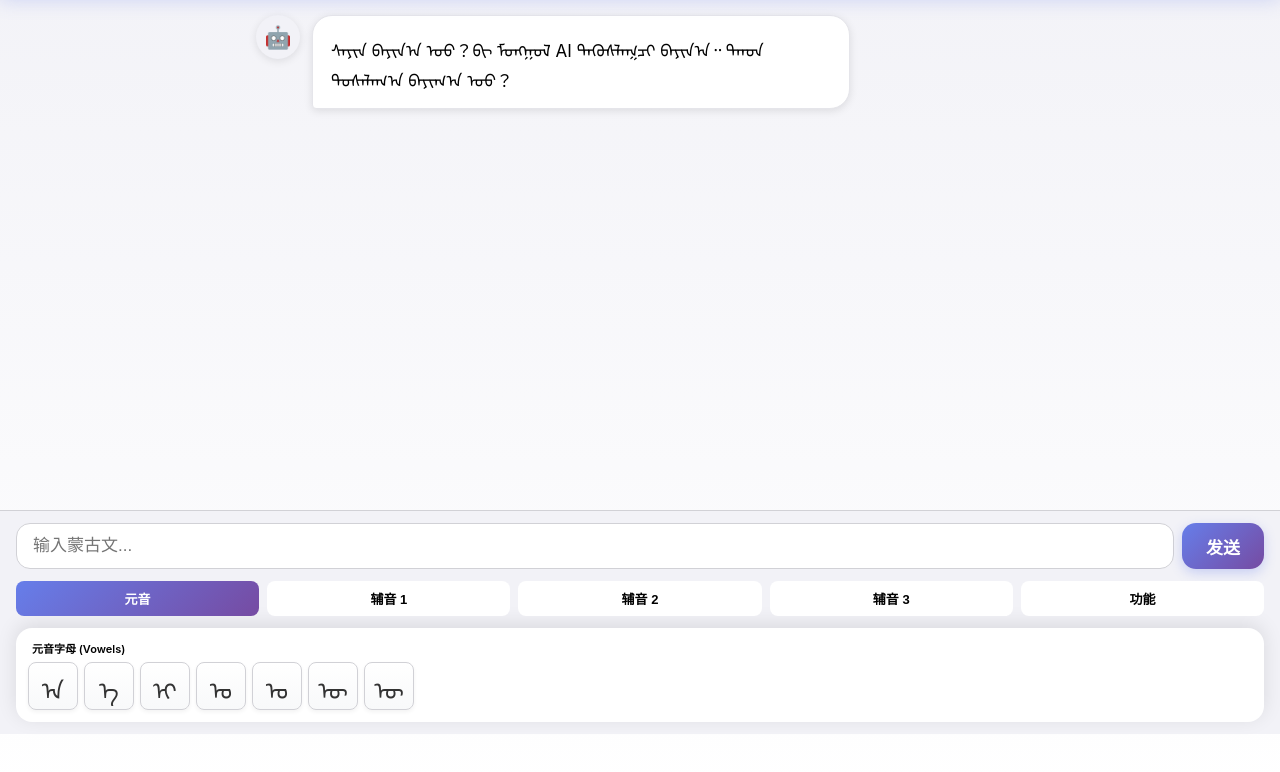
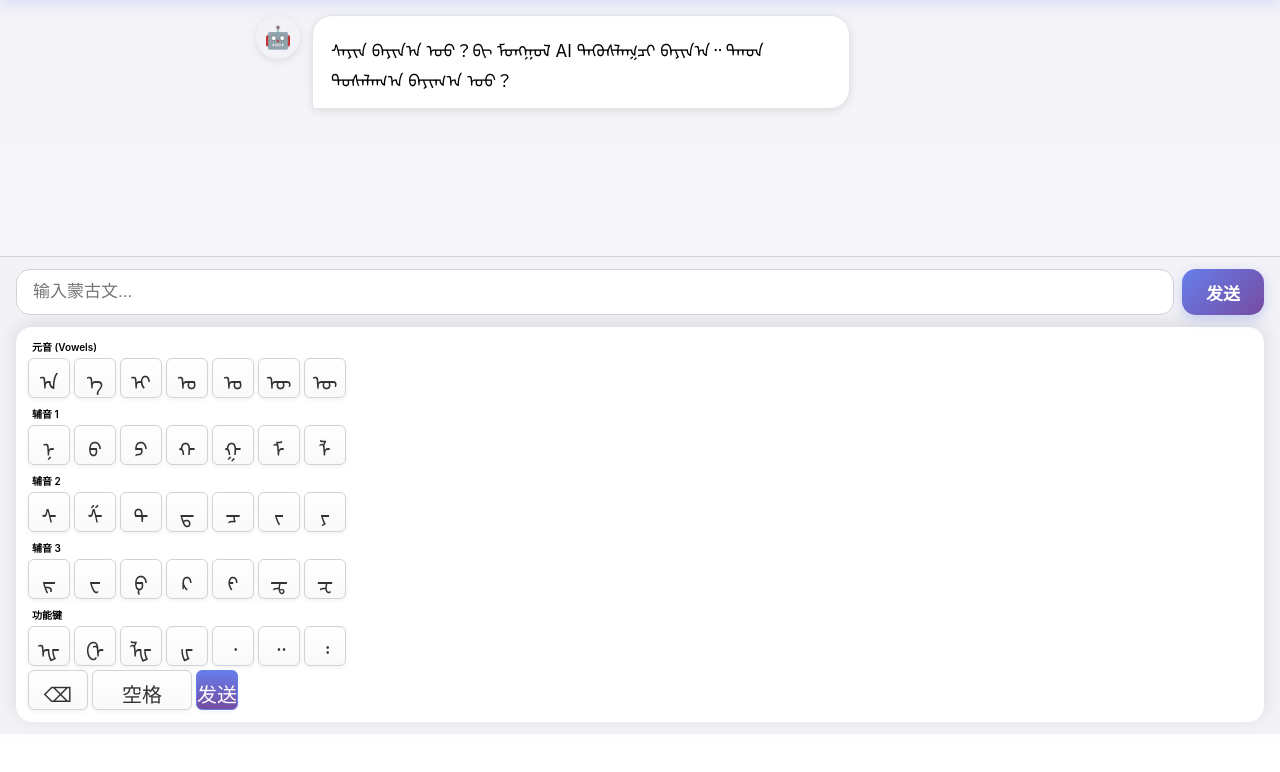
Before and after one commit to claws-x/mongol-ai, a plain HTML site: page demo_chat_with_keyboard.html in a window 1280 px wide. Shown: the part 66-838 px from the top of the page. Drawn offline with Linux system fonts and the light colour scheme.

Commit message:
feat: 优化键盘布局 - 一页显示所有按键
优化内容：
1. 移除分页标签，所有按键在一页显示
2. 减小按键尺寸：50x48px → 42x40px
3. 减小间距：6px → 4px
4. 减小字体：24px → 20px
5. 减小标签字体：11px → 10px
6. 布局紧凑：
   - 元音（7 键）
   - 辅音 1（7 键）
   - 辅音 2（7 键）
   - 辅音 3（7 键）
   - 功能键（10 键）
7. 添加拉丁/蒙古文切换按钮

布局优化：
- 所有键盘区域垂直排列
- 无需切换分页
- 一眼看到所有按键
- 触摸屏友好

📐 一页完整键盘布局完成

```diff
--- a/demo_chat_with_keyboard.html
+++ b/demo_chat_with_keyboard.html
@@ -39,7 +39,7 @@
             font-family: -apple-system, BlinkMacSystemFont, sans-serif;
             background: linear-gradient(180deg, #F2F2F7 0%, #FFFFFF 100%);
             min-height: 100vh;
-            padding-bottom: 400px;
+            padding-bottom: 380px;
         }
 
         /* 导航栏 */
@@ -190,7 +190,7 @@
         }
 
         .keyboard-section {
-            margin-bottom: 10px;
+            margin-bottom: 8px;
         }
 
         .keyboard-section:last-child {
@@ -198,17 +198,17 @@
         }
 
         .section-label {
-            font-size: 11px;
+            font-size: 10px;
             color: var(--gray-400);
-            margin-bottom: 6px;
+            margin-bottom: 4px;
             padding-left: 4px;
             font-weight: 600;
         }
 
         .keyboard-row {
             display: flex;
-            gap: 6px;
-            margin-bottom: 6px;
+            gap: 4px;
+            margin-bottom: 4px;
         }
 
         .keyboard-row:last-child {
@@ -217,10 +217,10 @@
 
         .key {
             flex: 1;
-            max-width: 50px;
-            height: 48px;
+            max-width: 42px;
+            height: 40px;
             border: 1px solid var(--gray-300);
-            border-radius: 8px;
+            border-radius: 6px;
             background: linear-gradient(180deg, #FFFFFF 0%, #F8F9FA 100%);
             cursor: pointer;
             transition: all 0.15s;
@@ -242,18 +242,18 @@
         }
 
         .key-char {
-            font-size: 24px;
+            font-size: 20px;
             font-family: 'Mongolian Baiti', 'Noto Sans Mongolian', sans-serif;
             color: #333;
             transition: color 0.15s;
         }
 
         .key-wide {
-            max-width: 80px;
+            max-width: 60px;
         }
 
         .key-space {
-            max-width: 150px;
+            max-width: 100px;
         }
 
         .key-function {
@@ -350,19 +350,11 @@
             <button class="send-btn" onclick="sendMessage()">发送</button>
         </div>
 
-        <!-- 键盘切换 -->
-        <div class="keyboard-tabs">
-            <button class="tab-btn active" onclick="switchKeyboard('vowels')">元音</button>
-            <button class="tab-btn" onclick="switchKeyboard('consonants1')">辅音 1</button>
-            <button class="tab-btn" onclick="switchKeyboard('consonants2')">辅音 2</button>
-            <button class="tab-btn" onclick="switchKeyboard('consonants3')">辅音 3</button>
-            <button class="tab-btn" onclick="switchKeyboard('functions')">功能</button>
-        </div>
-
-        <!-- 元音键盘 -->
-        <div class="mongolian-keyboard" id="keyboard-vowels">
+        <!-- 完整键盘（一页显示） -->
+        <div class="mongolian-keyboard">
+            <!-- 元音 -->
             <div class="keyboard-section">
-                <div class="section-label">元音字母 (Vowels)</div>
+                <div class="section-label">元音 (Vowels)</div>
                 <div class="keyboard-row">
                     <div class="key" onclick="inputChar('ᠠ')"><span class="key-char">ᠠ</span></div>
                     <div class="key" onclick="inputChar('ᠡ')"><span class="key-char">ᠡ</span></div>
@@ -373,12 +365,10 @@
                     <div class="key" onclick="inputChar('ᠦ')"><span class="key-char">ᠦ</span></div>
                 </div>
             </div>
-        </div>
 
-        <!-- 辅音键盘 1 -->
-        <div class="mongolian-keyboard" id="keyboard-consonants1" style="display: none;">
+            <!-- 辅音 1 -->
             <div class="keyboard-section">
-                <div class="section-label">辅音字母 (Consonants) Part 1</div>
+                <div class="section-label">辅音 1</div>
                 <div class="keyboard-row">
                     <div class="key" onclick="inputChar('ᠨ')"><span class="key-char">ᠨ</span></div>
                     <div class="key" onclick="inputChar('ᠪ')"><span class="key-char">ᠪ</span></div>
@@ -389,12 +379,10 @@
                     <div class="key" onclick="inputChar('ᠯ')"><span class="key-char">ᠯ</span></div>
                 </div>
             </div>
-        </div>
 
-        <!-- 辅音键盘 2 -->
-        <div class="mongolian-keyboard" id="keyboard-consonants2" style="display: none;">
+            <!-- 辅音 2 -->
             <div class="keyboard-section">
-                <div class="section-label">辅音字母 (Consonants) Part 2</div>
+                <div class="section-label">辅音 2</div>
                 <div class="keyboard-row">
                     <div class="key" onclick="inputChar('ᠰ')"><span class="key-char">ᠰ</span></div>
                     <div class="key" onclick="inputChar('ᠱ')"><span class="key-char">ᠱ</span></div>
@@ -405,12 +393,10 @@
                     <div class="key" onclick="inputChar('ᠶ')"><span class="key-char">ᠶ</span></div>
                 </div>
             </div>
-        </div>
 
-        <!-- 辅音键盘 3 -->
-        <div class="mongolian-keyboard" id="keyboard-consonants3" style="display: none;">
+            <!-- 辅音 3 -->
             <div class="keyboard-section">
-                <div class="section-label">辅音字母 (Consonants) Part 3</div>
+                <div class="section-label">辅音 3</div>
                 <div class="keyboard-row">
                     <div class="key" onclick="inputChar('ᠷ')"><span class="key-char">ᠷ</span></div>
                     <div class="key" onclick="inputChar('ᠸ')"><span class="key-char">ᠸ</span></div>
@@ -421,23 +407,21 @@
                     <div class="key" onclick="inputChar('ᠽ')"><span class="key-char">ᠽ</span></div>
                 </div>
             </div>
-        </div>
 
-        <!-- 功能键盘 -->
-        <div class="mongolian-keyboard" id="keyboard-functions" style="display: none;">
+            <!-- 功能键 -->
             <div class="keyboard-section">
-                <div class="section-label">特殊字符 + 功能键</div>
+                <div class="section-label">功能键</div>
                 <div class="keyboard-row">
                     <div class="key" onclick="inputChar('ᠾ')"><span class="key-char">ᠾ</span></div>
                     <div class="key" onclick="inputChar('ᠿ')"><span class="key-char">ᠿ</span></div>
                     <div class="key" onclick="inputChar('ᡀ')"><span class="key-char">ᡀ</span></div>
                     <div class="key" onclick="inputChar('ᡁ')"><span class="key-char">ᡁ</span></div>
-                    <div class="key key-wide" onclick="deleteChar()"><span class="key-char">⌫</span></div>
-                </div>
-                <div class="keyboard-row" style="margin-top: 6px;">
                     <div class="key" onclick="inputChar('᠂')"><span class="key-char">᠂</span></div>
                     <div class="key" onclick="inputChar('᠃')"><span class="key-char">᠃</span></div>
                     <div class="key" onclick="inputChar('᠄')"><span class="key-char">᠄</span></div>
+                </div>
+                <div class="keyboard-row" style="margin-top: 4px;">
+                    <div class="key key-wide" onclick="deleteChar()"><span class="key-char">⌫</span></div>
                     <div class="key key-space" onclick="inputChar(' ')"><span class="key-char">空格</span></div>
                     <div class="key key-function" onclick="sendMessage()"><span class="key-char">发送</span></div>
                 </div>
@@ -490,24 +474,17 @@
     </div>
 
     <script>
-        // 切换键盘
-        function switchKeyboard(type) {
-            document.querySelectorAll('.tab-btn').forEach(btn => {
-                btn.classList.remove('active');
-            });
+        // 切换拉丁键盘
+        function toggleLatinKeyboard() {
+            const latinKb = document.getElementById('keyboard-latin');
+            const mongolKb = document.querySelector('.mongolian-keyboard');
 
-            document.querySelectorAll('.mongolian-keyboard').forEach(kb => {
-                kb.style.display = 'none';
-            });
-
-            document.getElementById('keyboard-latin').classList.remove('active');
-
-            if (type === 'latin') {
-                document.getElementById('keyboard-latin').classList.add('active');
-                event.target.classList.add('active');
+            if (latinKb.style.display === 'block') {
+                latinKb.style.display = 'none';
+                mongolKb.style.display = 'block';
             } else {
-                document.getElementById('keyboard-' + type).style.display = 'block';
-                event.target.classList.add('active');
+                latinKb.style.display = 'block';
+                mongolKb.style.display = 'none';
             }
         }
 
```
